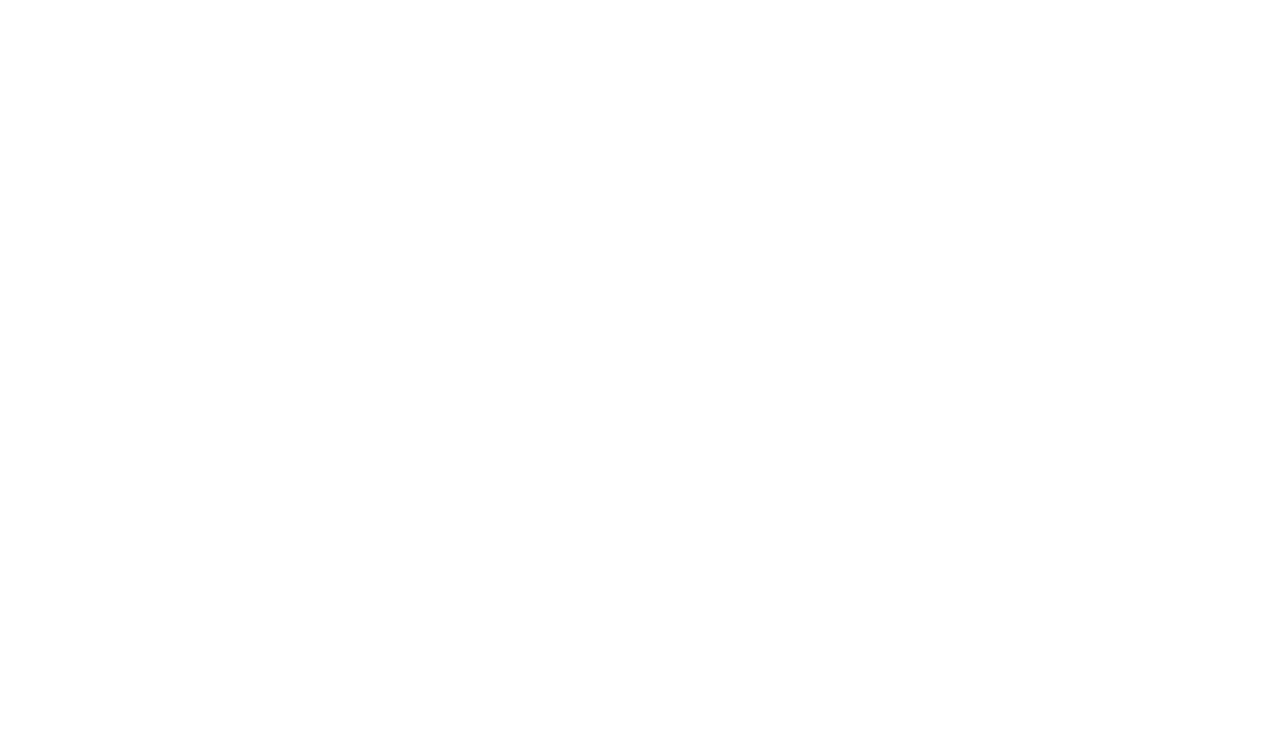
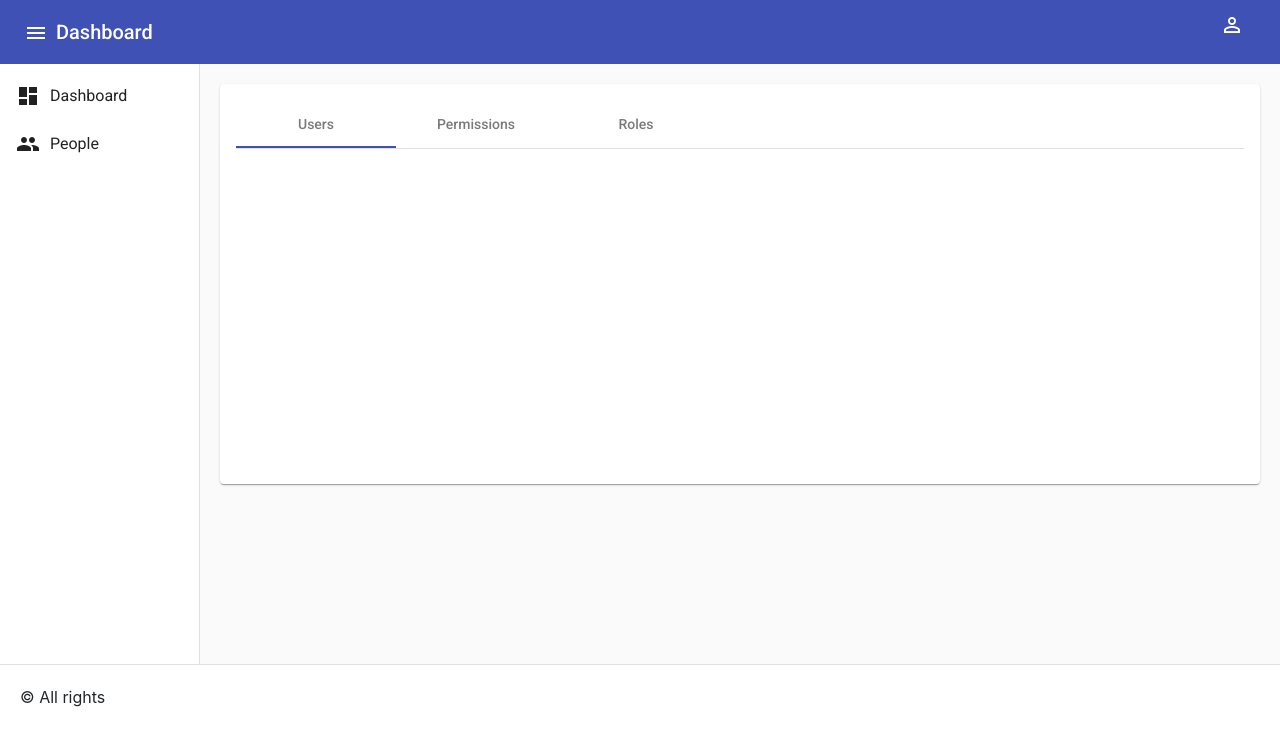
Before and after one commit to jpmariano/angularboilerplate, an Angular app: page /people in a window 1280 px wide. Before the commit this address led to /. Shown: the top 746 px of the page. Built offline with nearby package versions, Linux system fonts and the light colour scheme.

Commit message:
People Page Setup

```diff
--- a/src/app/app-routing/app-routing.module.ts
+++ b/src/app/app-routing/app-routing.module.ts
@@ -14,7 +14,7 @@
           component: DashboardComponent
         },
         {
-          path: 'posts',
+          path: 'people',
           component: PostsComponent
         }
       ]
--- a/src/app/layouts/default/default.component.html
+++ b/src/app/layouts/default/default.component.html
@@ -1,7 +1,7 @@
 <app-header (toogleSidebar)="sideBarToggler()"></app-header>
 
 <mat-drawer-container>
-  <mat-drawer mode="side" [opened]="sideBarOpen">
+  <mat-drawer mode="side" [opened]="!sideBarOpen">
     <app-sidebar></app-sidebar>
   </mat-drawer>
   <mat-drawer-content>
--- a/src/app/layouts/default/default.module.ts
+++ b/src/app/layouts/default/default.module.ts
@@ -6,6 +6,8 @@
 import { RouterModule } from '@angular/router';
 import { SharedModule } from '../../shared/shared.module';
 import { MatSidenavModule } from '@angular/material/sidenav';
+import { MatCardModule } from '@angular/material/card';
+import { MatTabsModule } from '@angular/material/tabs';
 
 @NgModule({
   declarations: [
@@ -17,7 +19,9 @@
     CommonModule,
     RouterModule,
     SharedModule,
-    MatSidenavModule
+    MatSidenavModule,
+    MatTabsModule,
+    MatCardModule
   ]
 })
 export class DefaultModule { }
--- a/src/app/modules/dashboard/dashboard.component.html
+++ b/src/app/modules/dashboard/dashboard.component.html
@@ -1,4 +1 @@
 <h1>Dashboard</h1>
-<button class="btn">
-  hello
-</button>
--- a/src/app/modules/posts/posts.component.html
+++ b/src/app/modules/posts/posts.component.html
@@ -1,16 +1,16 @@
-<!-- <ul class="nav nav-pills green">
-  <li class="active"><a href="#not_paid">Not Paid</a></li>
-  <li><a href="">Paid</a></li>
-  <li><a href="#">Overdue</a></li>
-</ul>
-<div class="tab-content">
-  <div id="not_paid" class="tab-pane fade in active" style="background-color: white;">
+<mat-card class="example-card">
+  <mat-tab-group mat-align-tabs="start">
+    <mat-tab label="Users">
 
-  </div>
-  <div id="paid" class="tab-pane fade" style="background-color: white;">
 
-  </div>
-  <div id="overdue" class="tab-pane fade" style="background-color: white;">
+    </mat-tab>
+    <mat-tab label="Permissions">
 
-  </div>
-</div> -->
+
+    </mat-tab>
+    <mat-tab label="Roles">
+
+
+    </mat-tab>
+  </mat-tab-group>
+</mat-card>
--- a/src/app/modules/posts/posts.component.ts
+++ b/src/app/modules/posts/posts.component.ts
@@ -7,6 +7,8 @@
 })
 export class PostsComponent implements OnInit {
 
+  $users = "Users";
+
   constructor() { }
 
   ngOnInit(): void {
--- a/src/app/shared/components/sidebar/sidebar.component.html
+++ b/src/app/shared/components/sidebar/sidebar.component.html
@@ -1,4 +1,8 @@
 <mat-nav-list>
-  <a mat-list-item routerLinkActive="list-item-active" routerLink="/">Dashboard</a>
-  <a mat-list-item routerLinkActive="list-item-active" routerLink="/posts">Posts</a>
+  <a mat-list-item routerLinkActive="list-item-active" routerLink="/">
+    <span class="material-icons">dashboard</span>
+    Dashboard</a>
+  <a mat-list-item routerLinkActive="list-item-active" routerLink="/people">
+    <span class="material-icons">people</span>
+    People</a>
 </mat-nav-list>
--- /dev/null
+++ b/src/scss/_materials.scss
@@ -0,0 +1,26 @@
+.mat-toolbar.mat-primary {
+  color: #fff;
+}
+
+mat-drawer{
+  width: 200px;
+}
+
+mat-drawer-container{
+  display: block;
+  height: 600px ;
+}
+
+mat-drawer-content {
+  padding: 20px;
+  height: 100%;
+}
+
+.material-icons {
+  padding-right: 10px;
+}
+
+
+.mat-card {
+  height: 400px;
+}
--- a/src/styles.css
+++ b/src/styles.css
@@ -1,6 +1,32 @@
 @import '../node_modules/bootstrap/dist/css/bootstrap.min.css';
-.btn {
-  background-color: #000F;
+.mat-toolbar.mat-primary {
+  color: #fff;
+}
+
+mat-drawer {
+  width: 200px;
+}
+
+mat-drawer-container {
+  display: block;
+  height: 600px;
+}
+
+mat-drawer-content {
+  padding: 20px;
+  height: 100%;
+}
+
+.material-icons {
+  padding-right: 10px;
+}
+
+.mat-card {
+  height: 400px;
+}
+
+body {
+  height: 100%;
 }
 
 h1 {
@@ -17,23 +43,4 @@
   }
 }
 
-.mat-toolbar.mat-primary {
-  background: blue !important;
-  color: #fff;
-}
-
-mat-drawer {
-  width: 350px;
-}
-
-mat-drawer-container {
-  display: block;
-  height: 600px;
-}
-
-mat-drawer-content {
-  padding: 20px;
-  height: 100%;
-}
-
 /*# sourceMappingURL=styles.css.map */
```
Also changed, not shown: src/scss/_defaults.scss (+4 -20 lines), 1 other file (tests, documents, lock files or other folders).
